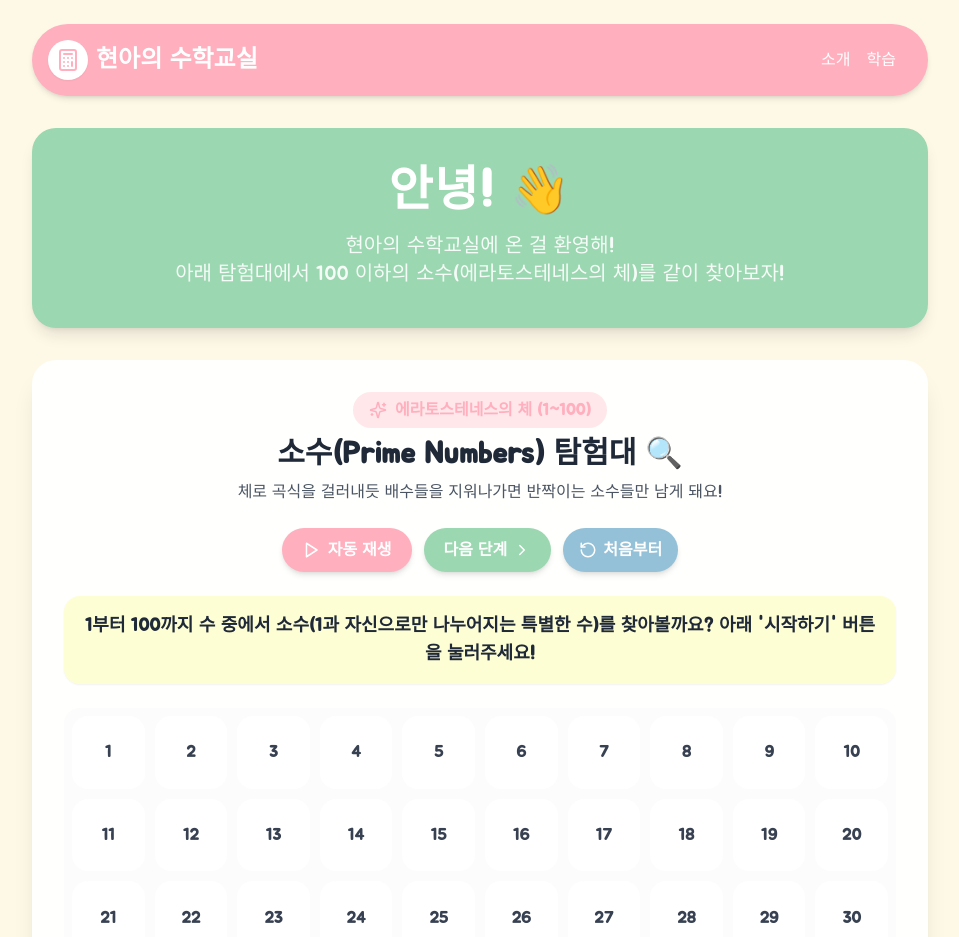
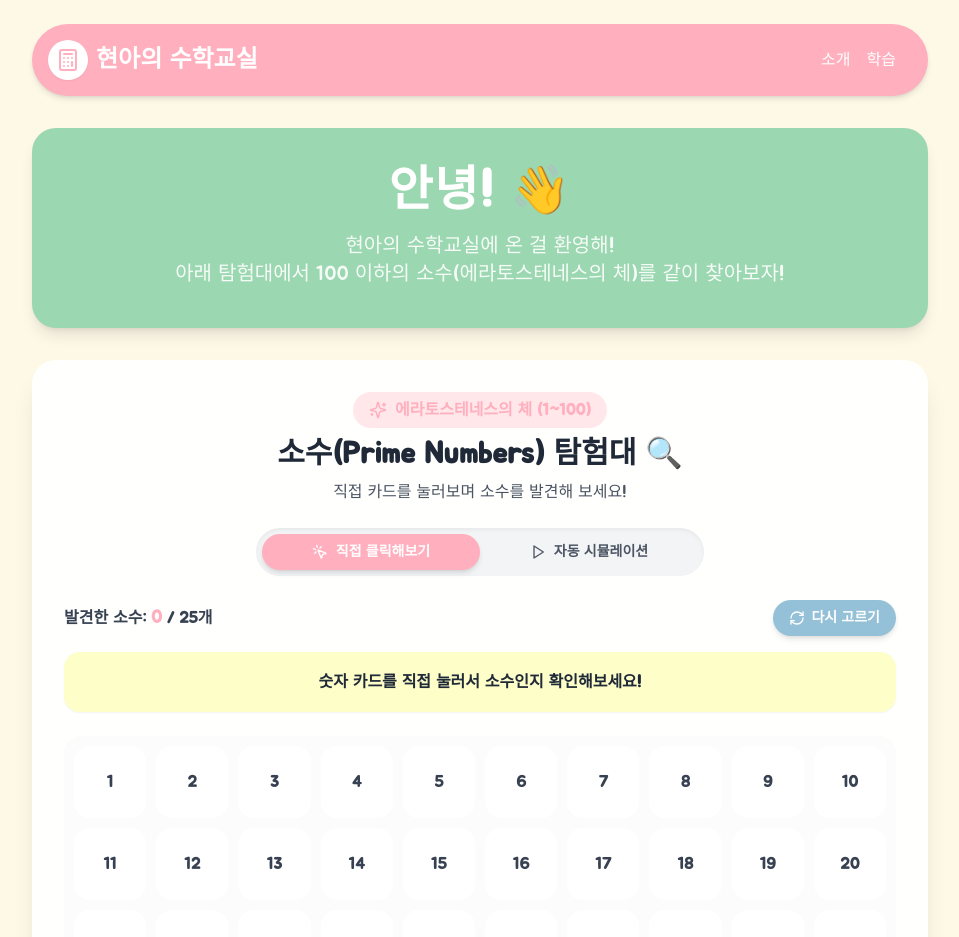
Before and after one commit to hapark19-maker/watermelon, a Next.js app: page / in a window 1280 px wide. Shown: the top 937 px of the page, without its empty margins (160-1119 px from the left). Built offline with nearby package versions, Linux system fonts and the light colour scheme.

Commit message:
feat: allow direct clicking on numbers to test prime numbers interactively

```diff
--- a/components/SieveOfEratosthenes.tsx
+++ b/components/SieveOfEratosthenes.tsx
@@ -1,122 +1,171 @@
 "use client";
 
 import React, { useState, useEffect } from "react";
-import { Play, Pause, RotateCcw, ChevronRight, Sparkles, Award } from "lucide-react";
+import { Play, Pause, RotateCcw, ChevronRight, Sparkles, Award, MousePointerClick, RefreshCw } from "lucide-react";
+
+// Helper function to check if a number is prime
+const isPrime = (n: number): boolean => {
+  if (n <= 1) return false;
+  for (let i = 2; i * i <= n; i++) {
+    if (n % i === 0) return false;
+  }
+  return true;
+};
+
+// Helper function to get smallest divisor > 1 for composite numbers
+const getSmallestDivisor = (n: number): number => {
+  for (let i = 2; i * i <= n; i++) {
+    if (n % i === 0) return i;
+  }
+  return n;
+};
 
 export default function SieveOfEratosthenes() {
-  const [step, setStep] = useState<number>(0);
+  const [mode, setMode] = useState<"interactive" | "simulation">("interactive");
+
+  // --- INTERACTIVE CLICK MODE STATE ---
+  // Status of numbers 1..100: 'unclicked' | 'prime' | 'composite' | 'multiple-eliminated'
+  const [clickedStatus, setClickedStatus] = useState<Record<number, "unclicked" | "prime" | "composite" | "eliminated">>({});
+  const [lastFeedback, setLastFeedback] = useState<string>("숫자 카드를 직접 눌러서 소수인지 확인해보세요!");
+  const [foundPrimes, setFoundPrimes] = useState<number[]>([]);
+
+  // --- SIMULATION MODE STATE ---
+  const [simStep, setSimStep] = useState<number>(0);
   const [isPlaying, setIsPlaying] = useState<boolean>(false);
-
-  // Maximum step is 6 (0: start, 1: 1 eliminated, 2: prime 2, 3: prime 3, 4: prime 5, 5: prime 7, 6: finished)
-  const MAX_STEP = 6;
+  const MAX_SIM_STEP = 6;
 
   useEffect(() => {
     let timer: NodeJS.Timeout;
-    if (isPlaying) {
+    if (isPlaying && mode === "simulation") {
       timer = setInterval(() => {
-        setStep((prev) => {
-          if (prev >= MAX_STEP) {
+        setSimStep((prev) => {
+          if (prev >= MAX_SIM_STEP) {
             setIsPlaying(false);
-            return MAX_STEP;
+            return MAX_SIM_STEP;
           }
           return prev + 1;
         });
       }, 1600);
     }
     return () => clearInterval(timer);
-  }, [isPlaying]);
+  }, [isPlaying, mode]);
 
-  const handleReset = () => {
-    setIsPlaying(false);
-    setStep(0);
-  };
+  // Handle direct click on a number card in Interactive Mode
+  const handleCardClick = (num: number) => {
+    if (mode !== "interactive") return;
 
-  const handleNext = () => {
-    if (step < MAX_STEP) {
-      setStep((prev) => prev + 1);
+    if (clickedStatus[num] && clickedStatus[num] !== "unclicked") {
+      return; // Already processed
+    }
+
+    if (num === 1) {
+      setClickedStatus((prev) => ({ ...prev, 1: "composite" }));
+      setLastFeedback("1은 1보다 큰 자연수가 아니므로 소수가 아니에요! ❌");
+      return;
+    }
+
+    if (isPrime(num)) {
+      // It is a prime number!
+      const newStatus = { ...clickedStatus, [num]: "prime" as const };
+
+      // Automatically eliminate its multiples up to 100
+      const eliminatedMultiples: number[] = [];
+      for (let m = num * 2; m <= 100; m += num) {
+        if (!newStatus[m] || newStatus[m] === "unclicked") {
+          newStatus[m] = "eliminated";
+          eliminatedMultiples.push(m);
+        }
+      }
+
+      setClickedStatus(newStatus);
+      if (!foundPrimes.includes(num)) {
+        setFoundPrimes((prev) => [...prev, num].sort((a, b) => a - b));
+      }
+
+      if (eliminatedMultiples.length > 0) {
+        setLastFeedback(`딩동댕! 🌟 ${num}은(는) 소수예요! ${num}의 배수들(${eliminatedMultiples.slice(0, 4).join(", ")}...)도 함께 체로 걸러냈어요!`);
+      } else {
+        setLastFeedback(`딩동댕! 🌟 ${num}은(는) 소수예요!`);
+      }
+    } else {
+      // It is a composite number!
+      const div = getSmallestDivisor(num);
+      setClickedStatus((prev) => ({ ...prev, [num]: "composite" }));
+      setLastFeedback(`아쉬워요! ${num}은(는) ${div}×${num / div}=${num} 이므로 소수가 아니에요! ❌`);
     }
   };
 
-  const handleTogglePlay = () => {
-    if (step >= MAX_STEP) {
-      setStep(0);
+  const handleResetInteractive = () => {
+    setClickedStatus({});
+    setFoundPrimes([]);
+    setLastFeedback("숫자 카드를 직접 눌러서 소수인지 확인해보세요!");
+  };
+
+  // --- Simulation Helper Functions ---
+  const handleResetSim = () => {
+    setIsPlaying(false);
+    setSimStep(0);
+  };
+
+  const handleNextSim = () => {
+    if (simStep < MAX_SIM_STEP) {
+      setSimStep((prev) => prev + 1);
+    }
+  };
+
+  const handleTogglePlaySim = () => {
+    if (simStep >= MAX_SIM_STEP) {
+      setSimStep(0);
       setIsPlaying(true);
     } else {
       setIsPlaying((prev) => !prev);
     }
   };
 
-  // Helper to determine status of each number (1 ~ 100)
-  const getNumberStatus = (num: number) => {
+  const getSimNumberStatus = (num: number) => {
     if (num === 1) {
-      if (step >= 1) return "eliminated";
-      return "default";
+      return simStep >= 1 ? "eliminated" : "default";
     }
 
     const primes = [2, 3, 5, 7];
     const primesFoundSoFar = [];
+    if (simStep >= 2) primesFoundSoFar.push(2);
+    if (simStep >= 3) primesFoundSoFar.push(3);
+    if (simStep >= 4) primesFoundSoFar.push(5);
+    if (simStep >= 5) primesFoundSoFar.push(7);
 
-    if (step >= 2) primesFoundSoFar.push(2);
-    if (step >= 3) primesFoundSoFar.push(3);
-    if (step >= 4) primesFoundSoFar.push(5);
-    if (step >= 5) primesFoundSoFar.push(7);
+    const currentActivePrime = simStep === 2 ? 2 : simStep === 3 ? 3 : simStep === 4 ? 5 : simStep === 5 ? 7 : null;
 
-    // Current prime being actively processed
-    const currentActivePrime = step === 2 ? 2 : step === 3 ? 3 : step === 4 ? 5 : step === 5 ? 7 : null;
-
-    if (currentActivePrime === num) {
-      return "active-prime";
-    }
-
+    if (currentActivePrime === num) return "active-prime";
     if (primes.includes(num)) {
       if (primesFoundSoFar.includes(num)) return "prime";
       return "default";
     }
 
-    // Check if eliminated by any of the processed primes
     for (const p of primesFoundSoFar) {
-      if (num % p === 0) {
-        return "eliminated";
-      }
+      if (num % p === 0) return "eliminated";
     }
 
-    // Final step: all non-eliminated numbers > 1 are prime!
-    if (step === MAX_STEP) {
-      return "prime";
-    }
-
+    if (simStep === MAX_SIM_STEP) return "prime";
     return "default";
   };
 
-  // Calculate count of found primes
-  const getPrimeNumbers = () => {
-    const primes: number[] = [];
-    for (let i = 1; i <= 100; i++) {
-      if (getNumberStatus(i) === "prime" || getNumberStatus(i) === "active-prime") {
-        primes.push(i);
-      }
-    }
-    return primes;
-  };
-
-  const currentPrimes = getPrimeNumbers();
-
-  const getStepDescription = () => {
-    switch (step) {
+  const getSimStepDescription = () => {
+    switch (simStep) {
       case 0:
-        return "1부터 100까지 수 중에서 소수(1과 자신으로만 나누어지는 특별한 수)를 찾아볼까요? 아래 '시작하기' 버튼을 눌러주세요!";
+        return "1부터 100까지 수 중에서 소수를 찾아볼까요? 아래 '자동 재생' 또는 '다음 단계' 버튼을 누르세요.";
       case 1:
-        return "1단계: 1은 소수가 아니에요! 1을 먼저 지워줍니다.";
+        return "1단계: 1은 소수가 아니므로 지워요.";
       case 2:
-        return "2단계: 2는 소수예요! 2를 제외한 2의 배수들(4, 6, 8, 10...)을 모두 지워요.";
+        return "2단계: 2는 소수! 2의 배수들(4, 6, 8...)을 지워요.";
       case 3:
-        return "3단계: 3은 소수예요! 3을 제외한 3의 배수들(9, 15, 21...)을 지워요.";
+        return "3단계: 3은 소수! 3의 배수들(9, 15, 21...)을 지워요.";
       case 4:
-        return "4단계: 5는 소수예요! 5를 제외한 5의 배수들(25, 35, 55...)을 지워요.";
+        return "4단계: 5는 소수! 5의 배수들(25, 35, 55...)을 지워요.";
       case 5:
-        return "5단계: 7은 소수예요! 7을 제외한 7의 배수들(49, 77, 91)을 지워요.";
+        return "5단계: 7은 소수! 7의 배수들(49, 77, 91)을 지워요.";
       case 6:
-        return "🎉 탐험 완성이예요! 100 이하의 소수 25개를 모두 찾았어요!";
+        return "🎉 자동 탐험 완성이예요! 100 이하의 소수 25개를 모두 찾았어요!";
       default:
         return "";
     }
@@ -124,7 +173,7 @@ export default function SieveOfEratosthenes() {
 
   return (
     <div className="w-full max-w-4xl bg-white/90 backdrop-blur-sm p-6 sm:p-8 rounded-3xl shadow-xl flex flex-col items-center gap-6 border-none">
-      {/* Header Info */}
+      {/* Title */}
       <div className="text-center flex flex-col items-center gap-2">
         <div className="flex items-center gap-2 bg-pastel-pink/30 px-4 py-1.5 rounded-full text-pastel-pink font-bold text-sm sm:text-base">
           <Sparkles size={18} />
@@ -134,23 +183,82 @@ export default function SieveOfEratosthenes() {
           소수(Prime Numbers) 탐험대 🔍
         </h2>
         <p className="text-gray-600 text-sm sm:text-base max-w-lg">
-          체로 곡식을 걸러내듯 배수들을 지워나가면 반짝이는 소수들만 남게 돼요!
+          직접 카드를 눌러보며 소수를 발견해 보세요!
         </p>
       </div>
 
-      {/* Control Buttons */}
+      {/* Mode Switch Tabs */}
+      <div className="flex bg-gray-100 p-1.5 rounded-full w-full max-w-md justify-between shadow-inner">
+        <button
+          onClick={() => {
+            setMode("interactive");
+            setIsPlaying(false);
+          }}
+          className={`flex-1 py-2 px-4 rounded-full font-bold text-xs sm:text-sm flex items-center justify-center gap-2 transition-all duration-200 ${
+            mode === "interactive"
+              ? "bg-pastel-pink text-white shadow-md scale-102"
+              : "text-gray-600 hover:text-gray-900"
+          }`}
+        >
+          <MousePointerClick size={16} />
+          <span>직접 클릭해보기</span>
+        </button>
+
+        <button
+          onClick={() => {
+            setMode("simulation");
+            setIsPlaying(false);
+          }}
+          className={`flex-1 py-2 px-4 rounded-full font-bold text-xs sm:text-sm flex items-center justify-center gap-2 transition-all duration-200 ${
+            mode === "simulation"
+              ? "bg-pastel-mint text-white shadow-md scale-102"
+              : "text-gray-600 hover:text-gray-900"
+          }`}
+        >
+          <Play size={16} />
+          <span>자동 시뮬레이션</span>
+        </button>
+      </div>
+
+      {/* Mode Controls & Description */}
+      {mode === "interactive" ? (
+        <div className="w-full flex flex-col items-center gap-4">
+          <div className="flex items-center justify-between w-full">
+            <div className="flex items-center gap-2">
+              <span className="text-sm sm:text-base font-bold text-gray-700">
+                발견한 소수: <span className="text-pastel-pink text-lg">{foundPrimes.length}</span> / 25개
+              </span>
+            </div>
+
+            <button
+              onClick={handleResetInteractive}
+              className="flex items-center gap-1.5 bg-pastel-blue text-white px-4 py-2 rounded-full font-bold text-xs sm:text-sm shadow-md hover:scale-105 transition-transform duration-200"
+            >
+              <RefreshCw size={16} />
+              <span>다시 고르기</span>
+            </button>
+          </div>
+
+          <div className="w-full bg-pastel-lemon/50 p-4 rounded-2xl text-center border-none shadow-sm min-h-[60px] flex items-center justify-center">
+            <p className="text-gray-800 font-bold text-sm sm:text-base">
+              {lastFeedback}
+            </p>
+          </div>
+        </div>
+      ) : (
+        <div className="w-full flex flex-col items-center gap-4">
           <div className="flex flex-wrap items-center justify-center gap-3">
             <button
-          onClick={handleTogglePlay}
+              onClick={handleTogglePlaySim}
               className="flex items-center gap-2 bg-pastel-pink text-white px-5 py-2.5 rounded-full font-bold shadow-md hover:scale-105 transition-transform duration-200"
             >
               {isPlaying ? <Pause size={18} /> : <Play size={18} />}
-          <span>{isPlaying ? "일시정지" : step === 0 ? "자동 재생" : step === MAX_STEP ? "다시 보기" : "이어서 재생"}</span>
+              <span>{isPlaying ? "일시정지" : simStep === 0 ? "자동 재생" : simStep === MAX_SIM_STEP ? "다시 보기" : "이어서 재생"}</span>
             </button>
 
             <button
-          onClick={handleNext}
-          disabled={step >= MAX_STEP || isPlaying}
+              onClick={handleNextSim}
+              disabled={simStep >= MAX_SIM_STEP || isPlaying}
               className="flex items-center gap-1.5 bg-pastel-mint text-white px-5 py-2.5 rounded-full font-bold shadow-md hover:scale-105 transition-transform duration-200 disabled:opacity-50 disabled:hover:scale-100 disabled:cursor-not-allowed"
             >
               <span>다음 단계</span>
@@ -158,7 +266,7 @@ export default function SieveOfEratosthenes() {
             </button>
 
             <button
-          onClick={handleReset}
+              onClick={handleResetSim}
               className="flex items-center gap-1.5 bg-pastel-blue text-white px-4 py-2.5 rounded-full font-bold shadow-md hover:scale-105 transition-transform duration-200"
             >
               <RotateCcw size={18} />
@@ -166,19 +274,43 @@ export default function SieveOfEratosthenes() {
             </button>
           </div>
 
-      {/* Dynamic Status Banner */}
-      <div className="w-full bg-pastel-lemon/40 p-4 rounded-2xl text-center border-none shadow-sm">
-        <p className="text-gray-800 font-bold text-base sm:text-lg">
-          {getStepDescription()}
+          <div className="w-full bg-pastel-lemon/50 p-4 rounded-2xl text-center border-none shadow-sm">
+            <p className="text-gray-800 font-bold text-sm sm:text-base">
+              {getSimStepDescription()}
             </p>
           </div>
+        </div>
+      )}
 
       {/* 100 Grid */}
-      <div className="grid grid-cols-10 gap-1.5 sm:gap-2.5 w-full p-2 bg-gray-50/50 rounded-2xl">
+      <div className="grid grid-cols-10 gap-1.5 sm:gap-2.5 w-full p-2.5 bg-gray-50/60 rounded-2xl">
         {Array.from({ length: 100 }, (_, i) => i + 1).map((num) => {
-          const status = getNumberStatus(num);
+          if (mode === "interactive") {
+            const status = clickedStatus[num] || "unclicked";
 
-          let bgClass = "bg-white text-gray-700 shadow-xs hover:scale-105";
+            let bgClass = "bg-white text-gray-700 shadow-xs hover:scale-105 hover:bg-pastel-pink/20 cursor-pointer";
+            if (status === "prime") {
+              bgClass = "bg-pastel-pink text-white font-bold scale-105 shadow-md animate-bounce";
+            } else if (status === "composite") {
+              bgClass = "bg-gray-300 text-gray-500 opacity-60 scale-95 line-through cursor-default";
+            } else if (status === "eliminated") {
+              bgClass = "bg-gray-200/70 text-gray-400 opacity-40 scale-90 line-through cursor-default";
+            }
+
+            return (
+              <button
+                key={num}
+                onClick={() => handleCardClick(num)}
+                className={`aspect-square flex items-center justify-center rounded-xl sm:rounded-2xl text-xs sm:text-base font-semibold transition-all duration-200 select-none border-none ${bgClass}`}
+              >
+                {num}
+              </button>
+            );
+          } else {
+            // Simulation Mode
+            const status = getSimNumberStatus(num);
+
+            let bgClass = "bg-white text-gray-700 shadow-xs";
             if (status === "eliminated") {
               bgClass = "bg-gray-200/60 text-gray-400 opacity-40 scale-95 line-through";
             } else if (status === "active-prime") {
@@ -195,20 +327,21 @@ export default function SieveOfEratosthenes() {
                 {num}
               </div>
             );
+          }
         })}
       </div>
 
-      {/* Result Section */}
-      {currentPrimes.length > 0 && (
+      {/* Found Primes List in Interactive Mode */}
+      {mode === "interactive" && foundPrimes.length > 0 && (
         <div className="w-full flex flex-col gap-3 bg-pastel-pink/10 p-5 rounded-2xl">
           <div className="flex items-center justify-between">
             <div className="flex items-center gap-2 text-pastel-pink font-bold">
               <Award size={20} />
-              <span>현재 발견한 소수 ({currentPrimes.length}개)</span>
+              <span>내가 수집한 소수 리스트 ({foundPrimes.length}개)</span>
             </div>
           </div>
           <div className="flex flex-wrap gap-2 max-h-32 overflow-y-auto">
-            {currentPrimes.map((prime) => (
+            {foundPrimes.map((prime) => (
               <span
                 key={prime}
                 className="bg-pastel-pink text-white font-bold text-xs sm:text-sm px-3 py-1 rounded-full shadow-xs hover:scale-110 transition-transform duration-200"
```
Lines whose indentation alone changed are shown as unchanged.
